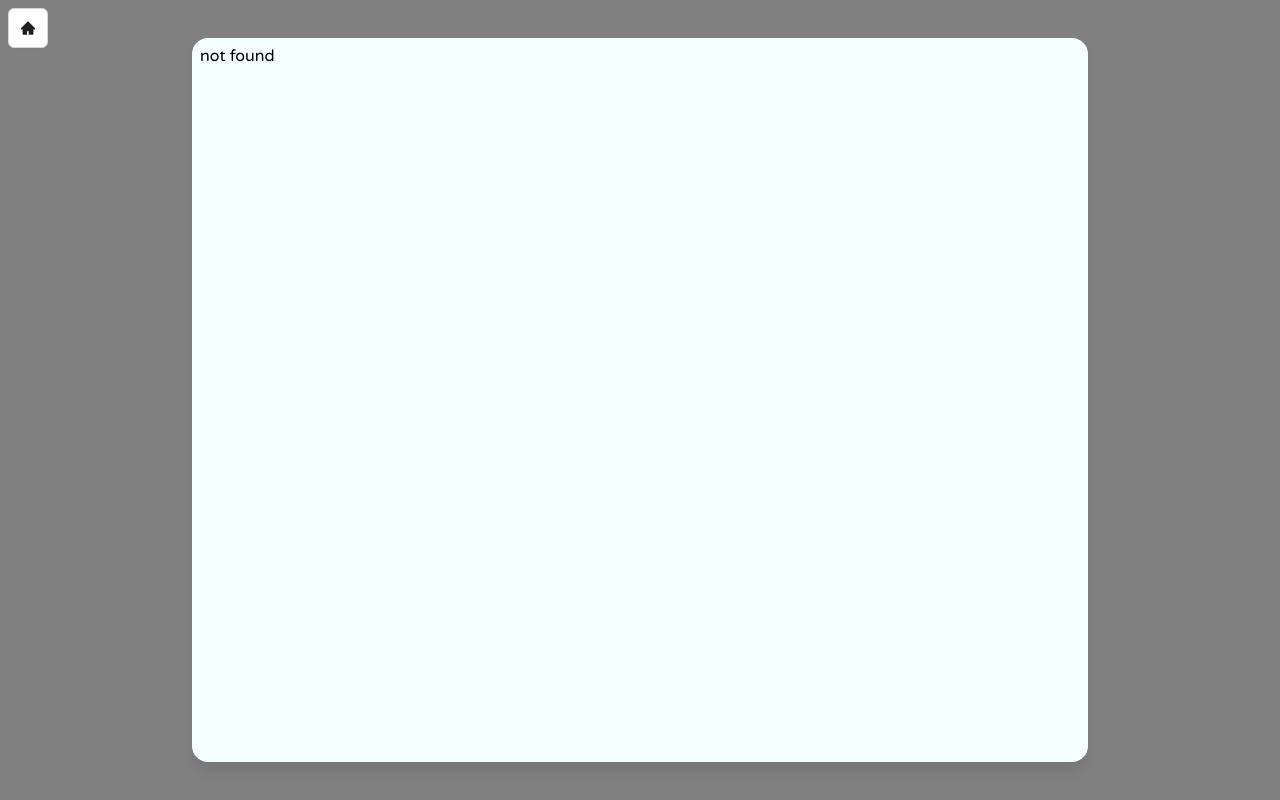
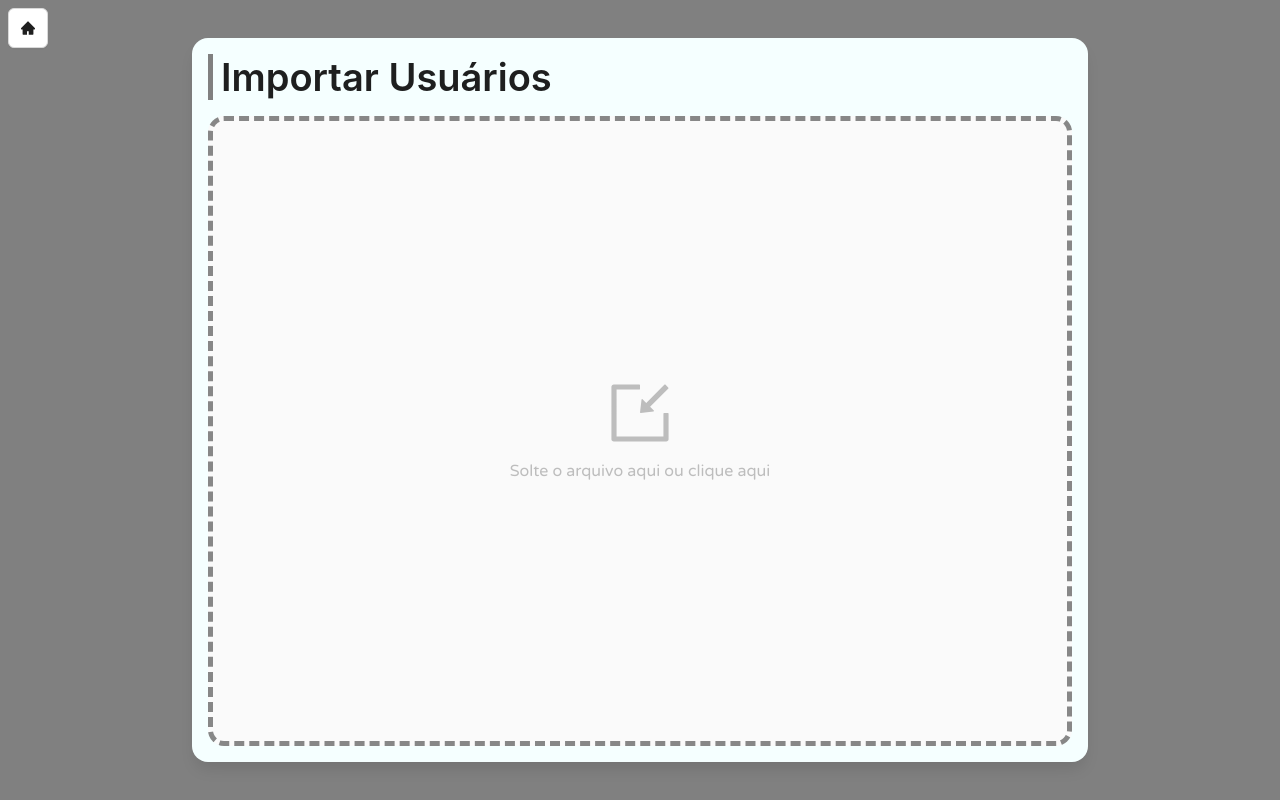
Before and after one commit to robertlsc2016/front--react, a React (Create React App) app: page /importar-usuarios in a window 1280 px wide. Built offline with nearby package versions, Linux system fonts and the light colour scheme.

Commit message:
feat: import users

```diff
--- a/package.json
+++ b/package.json
@@ -17,6 +17,7 @@
     "axios": "^1.4.0",
     "react": "^18.2.0",
     "react-dom": "^18.2.0",
+    "react-dropzone": "^14.2.3",
     "react-icons": "^4.9.0",
     "react-redux": "^8.0.7",
     "react-router-dom": "^6.12.1",
@@ -50,6 +51,7 @@
     ]
   },
   "devDependencies": {
+    "@babel/plugin-proposal-private-property-in-object": "*",
     "@types/styled-components": "^5.1.26"
   }
 }
--- a/public/index.html
+++ b/public/index.html
@@ -3,7 +3,12 @@
   <head>
     <meta charset="utf-8" />
     <meta name="viewport" content="width=device-width, initial-scale=1" />
-
+    <link rel="preconnect" href="https://fonts.googleapis.com" />
+    <link rel="preconnect" href="https://fonts.gstatic.com" crossorigin />
+    <link
+      href="https://fonts.googleapis.com/css2?family=Varela+Round&display=swap"
+      rel="stylesheet"
+    />
     <title>Crud - Innove</title>
   </head>
   <body>
--- a/src/Pages/Home/Home.tsx
+++ b/src/Pages/Home/Home.tsx
@@ -3,6 +3,7 @@ import * as S from "./styles";
 import { CardBox } from "../../components/CardBox";
 import { BsPersonPlusFill } from "react-icons/bs";
 import { MdPersonSearch, MdGroups } from "react-icons/md";
+import { LuImport } from "react-icons/lu";
 
 import { Link } from "react-router-dom";
 
@@ -25,6 +26,12 @@ export const Home: React.FC = () => {
         action={"Buscar Usuário"}
         route="/buscar-usuario"
       />
+
+      <CardBox
+        illustartion={<LuImport size="64px" />}
+        action={"Importar Usuários"}
+        route="/importar-usuarios"
+      />
     </S.HomeContainer>
   );
 };
--- a/src/Pages/UserEdit/UserEdit.tsx
+++ b/src/Pages/UserEdit/UserEdit.tsx
@@ -54,7 +54,7 @@ export const UserEdit: React.FC = () => {
 
   return (
     <GenericStructure
-      header={<Typography.Title>Editar Usuário</Typography.Title>}
+      header={"Editar Usuário"}
       body={
         user !== undefined ? (
           <Form
--- a/src/Pages/UserSearch/UserSearch.tsx
+++ b/src/Pages/UserSearch/UserSearch.tsx
@@ -48,7 +48,7 @@ export const UserSearch: React.FC = () => {
 
   return (
     <GenericStructure
-      header={<Typography.Title>Buscar Usuário</Typography.Title>}
+      header={"Buscar Usuário"}
       body={
         <div
           style={{
--- /dev/null
+++ b/src/Pages/UsersImport/UsersImport.tsx
@@ -0,0 +1,201 @@
+import React, { ChangeEvent, useState, useCallback } from "react";
+import { GenericStructure } from "../../components/GenericStructure";
+import { Button, Form, Space, Typography, Upload } from "antd";
+import {
+  FileDoneOutlined,
+  FileExcelOutlined,
+  FileTextOutlined,
+  ImportOutlined,
+  InboxOutlined,
+} from "@ant-design/icons";
+import { useDropzone } from "react-dropzone";
+import api from "../../services/api";
+import { Link } from "react-router-dom";
+
+interface FileProps {
+  file: Blob;
+}
+
+// interface ImportedFileProps{
+
+// }
+
+export const UsersImport: React.FC<any> = () => {
+  const [file, setFile] = useState<File | null | any>(null);
+  const [stageImportedFile, setStageImportedFile] = useState("NOT_IMPORTED");
+
+  function MyDropzone() {
+    const onDrop = useCallback((acceptedFile: File[]) => {
+      console.log(acceptedFile.length);
+      setFile(acceptedFile);
+
+      if (acceptedFile.length === 0) {
+        setStageImportedFile("INVALID_EXTENSION");
+      }
+
+      if (acceptedFile.length > 0) {
+        setStageImportedFile("IMPORTED");
+      }
+    }, []);
+
+    const { getRootProps, getInputProps, isDragActive } = useDropzone({
+      onDrop,
+      multiple: false,
+      accept: {
+        "file/csv": [".csv"],
+      },
+    });
+
+    return (
+      <div
+        {...getRootProps()}
+        style={{
+          width: "100%",
+          height: "100%",
+          backgroundColor: "#FAFAFA",
+          border: "5px solid #878787",
+          borderRadius: "16px",
+          display: "flex",
+          justifyContent: "center",
+          alignItems: "center",
+          color: "#bdbdbd",
+          borderStyle: "dashed",
+        }}
+      >
+        <input {...getInputProps()} />
+        {isDragActive ? (
+          <p>Drop the files here ...</p>
+        ) : (
+          <div
+            style={{
+              display: "flex",
+              justifyContent: "center",
+              alignItems: "center",
+              flexDirection: "column",
+              gap: "16px",
+            }}
+          >
+            <ImportOutlined
+              style={{
+                fontSize: "64px",
+              }}
+            />
+            <p>Solte o arquivo aqui ou clique aqui</p>
+          </div>
+        )}
+      </div>
+    );
+  }
+  const uploadFile = async () => {
+    const formData = new FormData();
+
+    file.forEach((file: Blob) => {
+      formData.append("file", file);
+    });
+
+    await api
+      .post("/upload", formData, {
+        headers: { "Content-Type": "multipart/form-data" },
+      })
+      .then((response) => {
+        if (response.status === 201) {
+          setStageImportedFile("FINISH");
+        }
+      })
+      .catch(() => {
+        setStageImportedFile("ERROR");
+      });
+  };
+  return (
+    <GenericStructure
+      header={"Importar Usuários"}
+      body={
+        <div
+          style={{
+            width: "100%",
+            height: "100%",
+          }}
+        >
+          {stageImportedFile === "NOT_IMPORTED" && <MyDropzone />}
+          {stageImportedFile === "IMPORTED" && (
+            <div
+              style={{
+                width: "100%",
+                height: "100%",
+                backgroundColor: "#feffa7",
+                borderRadius: "16px",
+                display: "flex",
+                justifyContent: "center",
+                flexDirection: "column",
+                alignItems: "center",
+                color: "#bdbdbd",
+                gap: "16px",
+              }}
+            >
+              <FileTextOutlined style={{ fontSize: "64px", color: "black" }} />
+
+              <Typography.Title level={2}>
+                Arquivo Importado com Sucesso
+              </Typography.Title>
+              <Button onClick={() => uploadFile()} type="primary">
+                Enviar Arquivo
+              </Button>
+            </div>
+          )}
+          {stageImportedFile === "INVALID_EXTENSION" && (
+            <div
+              style={{
+                width: "100%",
+                height: "100%",
+                backgroundColor: "#ff9f9f",
+                borderRadius: "16px",
+                display: "flex",
+                justifyContent: "center",
+                flexDirection: "column",
+                alignItems: "center",
+                color: "#bdbdbd",
+                textAlign: "center",
+                gap: "16px",
+              }}
+            >
+              <FileExcelOutlined style={{ fontSize: "64px", color: "black" }} />
+
+              <Typography.Title level={2}>
+                A extensão do Arquivo é inválida. importe apenas arquivos CSV
+              </Typography.Title>
+              <Link to="/importar-usuarios" reloadDocument>
+                <Button type="primary">Reiniciar</Button>
+              </Link>
+            </div>
+          )}
+
+          {stageImportedFile === "ERROR" && (
+            <div
+              style={{
+                width: "100%",
+                height: "100%",
+                backgroundColor: "#ff9f9f",
+                borderRadius: "16px",
+                display: "flex",
+                justifyContent: "center",
+                flexDirection: "column",
+                alignItems: "center",
+                color: "#bdbdbd",
+                gap: "16px",
+              }}
+            >
+              <FileExcelOutlined style={{ fontSize: "64px", color: "black" }} />
+
+              <Typography.Title level={2}>
+                Erro ao enviar o Arquivo. Revise os dados e tente novamente
+              </Typography.Title>
+            </div>
+          )}
+          {stageImportedFile === "FINISH" && (
+            <>Arquivos Adicionados com Sucesso</>
+          )}
+        </div>
+      }
+    />
+  );
+};
--- /dev/null
+++ b/src/Pages/UsersImport/index.ts
@@ -0,0 +1 @@
+export { UsersImport } from "./UsersImport";
--- a/src/Routes/Routes.tsx
+++ b/src/Routes/Routes.tsx
@@ -7,6 +7,7 @@ import { Home } from "../Pages/Home";
 import { UserCreate } from "../Pages/UserCreate";
 import { UserSearch } from "../Pages/UserSearch";
 import { UserEdit } from "../Pages/UserEdit";
+import { UsersImport } from "../Pages/UsersImport";
 
 const AppRouter = () => {
   return (
@@ -19,6 +20,8 @@ const AppRouter = () => {
         {/* <Route path="/deletar-usuario" element={<UserDelete />} /> */}
         <Route path="/cadastrar-usuario" element={<UserCreate />} />
         <Route path="/buscar-usuario" element={<UserSearch />} />
+        <Route path="/importar-usuarios" element={<UsersImport />} />
+
         <Route path="*" element={<>not found</>} />
       </Routes>
     </BrowserRouter>
--- a/src/theme/GlobalStyles.ts
+++ b/src/theme/GlobalStyles.ts
@@ -1,6 +1,5 @@
 import { createGlobalStyle } from "styled-components";
 export const GlobalStyle = createGlobalStyle`
-    @import url('https://fonts.googleapis.com/css2?family=Varela+Round&display=swap');
 
     * {
         margin: 0;
```
Also changed, not shown: 1 other file (tests, documents, lock files or other folders).
